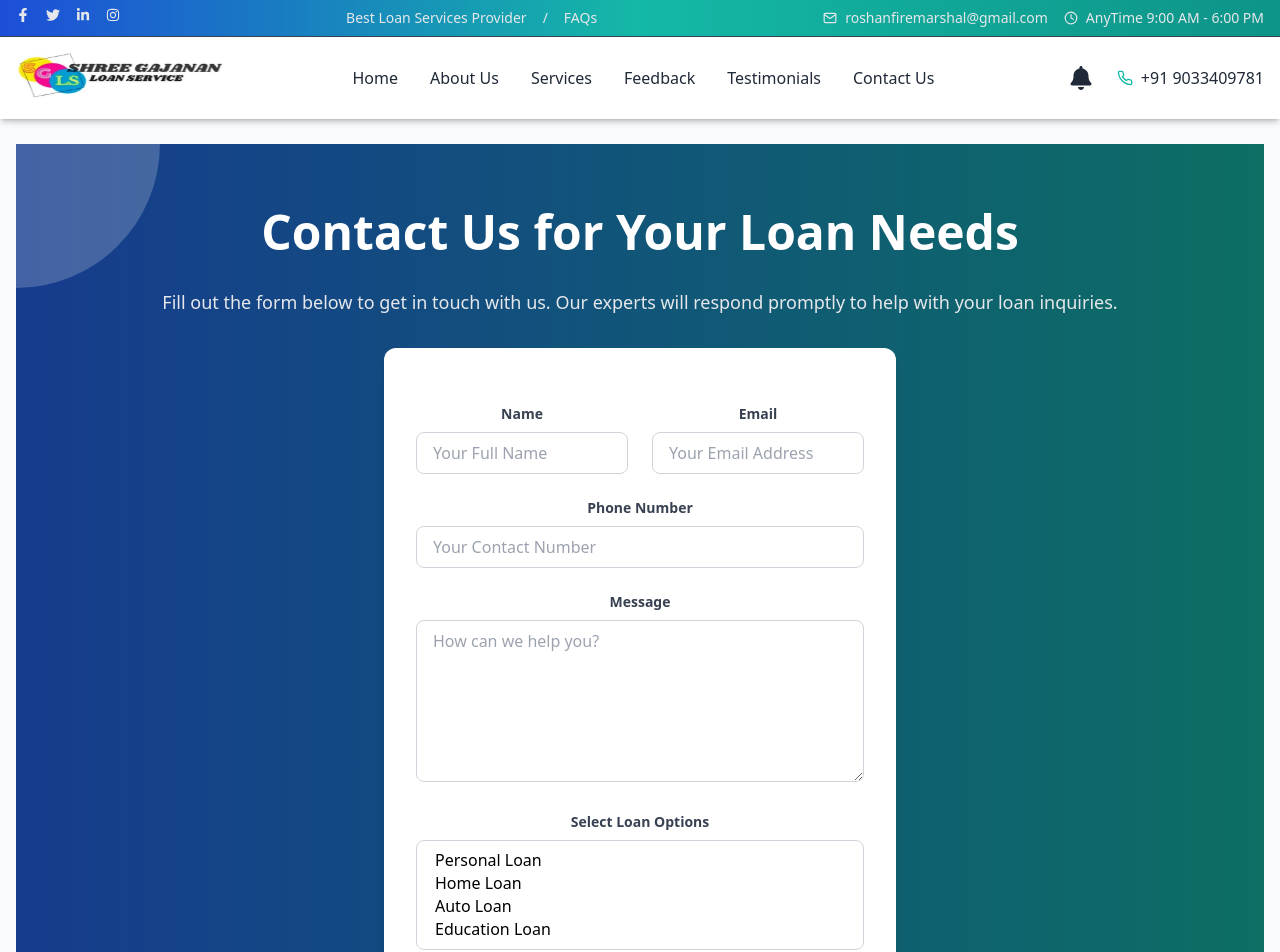
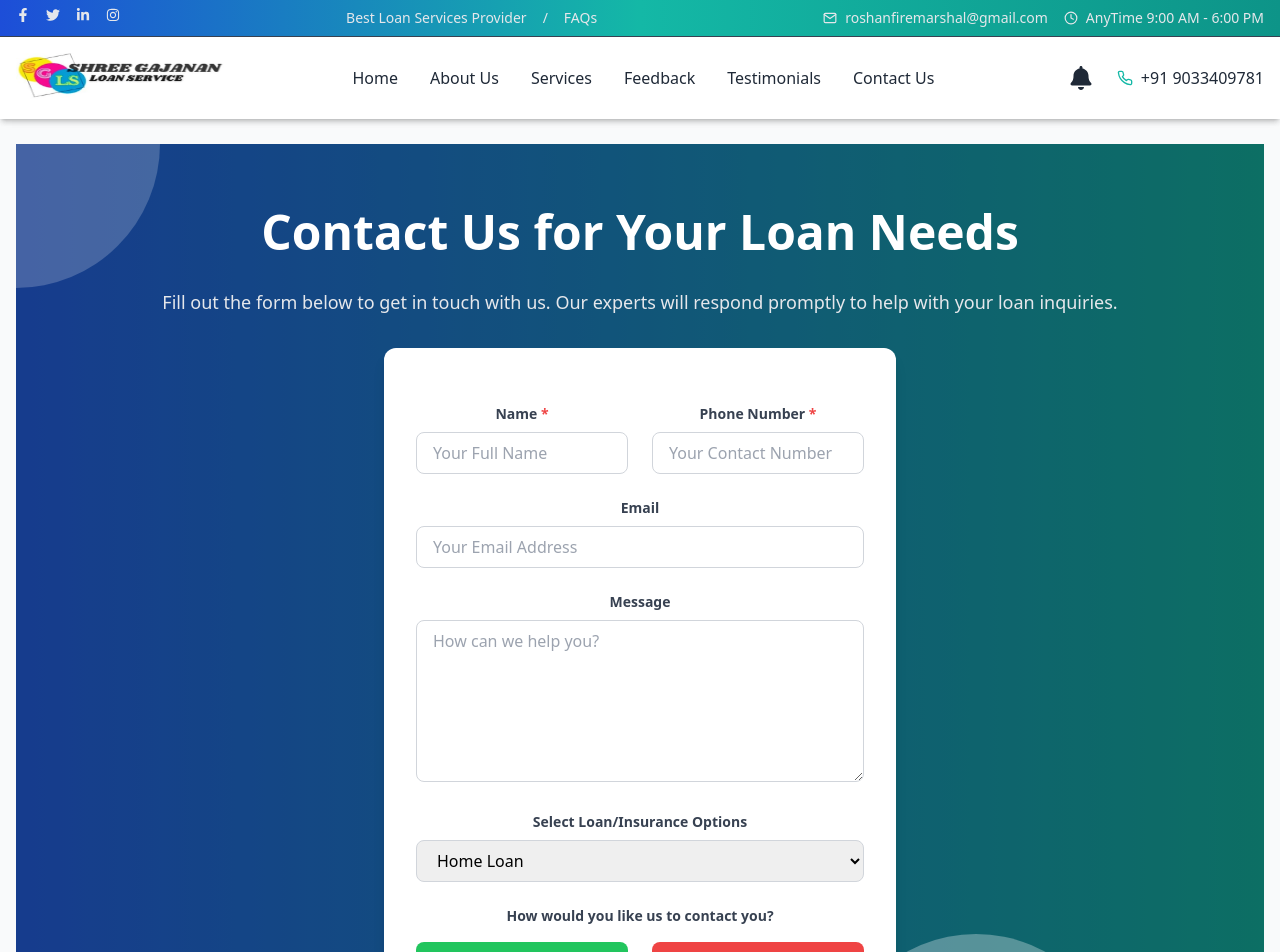
Before and after one commit to Abhikayasth/MTL, a React (Create React App) app in the folder client/: page /contact-form in a window 1280 px wide. Shown: the top 952 px of the page. Built offline with nearby package versions, Linux system fonts and the light colour scheme.

Commit message:
Apply Form is Fixed, Work Correctly. Header & Menu Links Working Correctly.

```diff
--- a/client/src/components/ContactForm.js
+++ b/client/src/components/ContactForm.js
@@ -1,32 +1,63 @@
-import React, { useState, useEffect } from 'react';
-import { useNavigate, useLocation } from 'react-router-dom';
+import React, { useState, useEffect } from "react";
+import { useLocation } from "react-router-dom";
 
 const ContactForm = () => {
   const [selectedOptions, setSelectedOptions] = useState([]);
-  const navigate = useNavigate();
+  const [name, setName] = useState("");
+  const [email, setEmail] = useState("");
+  const [phone, setPhone] = useState("");
+  const [message, setMessage] = useState("");
   const location = useLocation();
 
   useEffect(() => {
-    if (location.state && location.state.selectedOptions) {
-      setSelectedOptions(location.state.selectedOptions);
+    if (location.state) {
+      const { type: selectedType } = location.state;
+      setSelectedOptions([selectedType]);
     }
   }, [location.state]);
 
+  const constructMessage = () => {
+    let text = "Hello, ";
+    if (name) {
+      text += `I am ${name}. `;
+    }
+    if (email) {
+      text += `My Email is ${email}. `;
+    }
+    if (selectedOptions.length > 0) {
+      text += `I am interested in ${selectedOptions.join(", ")}. `;
+    }
+    if (phone) {
+      text += `My Phone number is ${phone}. `;
+    }
+    if (message) {
+      text += `Message: ${message}`;
+    }
+    return text.trim();
+  };
+
   const handleSelectChange = (event) => {
     const { options } = event.target;
-    const values = Array.from(options)
-      .filter(option => option.selected)
-      .map(option => option.value);
-    setSelectedOptions(values);
+    const selectedValues = Array.from(options)
+      .filter((option) => option.selected)
+      .map((option) => option.value);
+
+    selectedValues.push(...selectedOptions);
+    const uniqueValues = Array.from(new Set(selectedValues));
+    setSelectedOptions(uniqueValues);
   };
 
   const handleSubmit = (event) => {
     event.preventDefault();
-    navigate('/notification');
   };
 
+  console.log(selectedOptions);
+
   return (
-    <section id='contact-us' className="relative bg-gradient-to-r from-blue-600 to-teal-500 py-10 md:py-16 overflow-hidden">
+    <section
+      id="contact-us"
+      className="relative bg-gradient-to-r from-blue-600 to-teal-500 py-10 md:py-16 overflow-hidden"
+    >
       <div className="absolute inset-0 bg-black opacity-40"></div>
       <div className="absolute inset-0 flex items-center justify-center">
         <div className="w-72 h-72 bg-white opacity-20 rounded-full absolute top-0 left-0 -translate-x-1/2 -translate-y-1/2"></div>
@@ -38,7 +69,8 @@ const ContactForm = () => {
           Contact Us for Your Loan Needs
         </h1>
         <p className="text-lg text-gray-200 mb-8">
-          Fill out the form below to get in touch with us. Our experts will respond promptly to help with your loan inquiries.
+          Fill out the form below to get in touch with us. Our experts will
+          respond promptly to help with your loan inquiries.
         </p>
 
         <div className="max-w-lg mx-auto">
@@ -50,66 +82,108 @@ const ContactForm = () => {
             <input type="hidden" name="_captcha" value="false" />
 
             <div className="grid grid-cols-1 md:grid-cols-2 gap-6">
-              <div>
-                <label htmlFor="name" className="block text-sm font-semibold text-gray-700 mb-2">Name</label>
+              <div className="md:col-span-1">
+                <label
+                  htmlFor="name"
+                  className="block text-sm font-semibold text-gray-700 mb-2"
+                >
+                  Name <span className="text-red-500">*</span>
+                </label>
                 <input
                   type="text"
                   id="name"
                   name="name"
                   className="w-full px-4 py-2 border border-gray-300 rounded-lg"
                   placeholder="Your Full Name"
+                  onChange={(e) => setName(e.target.value)}
                   required
                 />
               </div>
-              <div>
-                <label htmlFor="email" className="block text-sm font-semibold text-gray-700 mb-2">Email</label>
+              <div className="md:col-span-1">
+                <label
+                  htmlFor="phone"
+                  className="block text-sm font-semibold text-gray-700 mb-2"
+                >
+                  Phone Number <span className="text-red-500">*</span>
+                </label>
+                <input
+                  type="tel"
+                  id="phone"
+                  name="phone"
+                  className="w-full px-4 py-2 border border-gray-300 rounded-lg"
+                  placeholder="Your Contact Number"
+                  onChange={(e) => setPhone(e.target.value)}
+                  required
+                />
+              </div>
+              <div className="md:col-span-2">
+                <label
+                  htmlFor="email"
+                  className="block text-sm font-semibold text-gray-700 mb-2"
+                >
+                  Email
+                </label>
                 <input
                   type="email"
                   id="email"
                   name="email"
                   className="w-full px-4 py-2 border border-gray-300 rounded-lg"
                   placeholder="Your Email Address"
-                  required
-                />
-              </div>
-              <div className="md:col-span-2">
-                <label htmlFor="phone" className="block text-sm font-semibold text-gray-700 mb-2">Phone Number</label>
-                <input
-                  type="tel"
-                  id="phone"
-                  name="phone"
-                  className="w-full px-4 py-2 border border-gray-300 rounded-lg"
-                  placeholder="Your Contact Number"
+                  onChange={(e) => setEmail(e.target.value)}
                   required
                 />
               </div>
             </div>
 
             <div>
-              <label htmlFor="message" className="block text-sm font-semibold text-gray-700 mb-2">Message</label>
+              <label
+                htmlFor="message"
+                className="block text-sm font-semibold text-gray-700 mb-2"
+              >
+                Message
+              </label>
               <textarea
                 id="message"
                 name="message"
                 rows="6"
                 className="w-full px-4 py-2 border border-gray-300 rounded-lg"
                 placeholder="How can we help you?"
+                onChange={(e) => setMessage(e.target.value)}
                 required
               ></textarea>
             </div>
 
             {/* Loan Options Select */}
             <div>
-              <label htmlFor="loan-options" className="block text-sm font-semibold text-gray-700 mb-2">Select Loan Options</label>
+              <label
+                htmlFor="loan-options"
+                className="block text-sm font-semibold text-gray-700 mb-2"
+              >
+                Select Loan/Insurance Options
+              </label>
               <select
                 id="loan-options"
-                multiple
                 className="w-full px-4 py-2 border border-gray-300 rounded-lg"
                 onChange={handleSelectChange}
               >
+                <option value="home-loan">Home Loan</option>
                 <option value="personal-loan">Personal Loan</option>
-                <option value="home-loan">Home Loan</option>
-                <option value="auto-loan">Auto Loan</option>
-                <option value="education-loan">Education Loan</option>
+                <option value="business-loan">Business Loan</option>
+                <option value="loan-against-property">
+                  Loan Against Property
+                </option>
+                <option value="car-loan">Car Loan</option>
+                <option value="resale-home-loan">Resale Home Loan</option>
+                <option value="bank-transfer-top-up-loan">
+                  Bank Transfer & Top-Up Loan
+                </option>
+
+                {/* Insurance Categories */}
+                <option value="health-insurance">Health Insurance</option>
+                <option value="life-insurance">Life Insurance</option>
+                <option value="auto-insurance">Auto Insurance</option>
+                <option value="property-insurance">Property Insurance</option>
+                <option value="travel-insurance">Travel Insurance</option>
                 {/* Add more options as needed */}
               </select>
             </div>
@@ -117,47 +191,79 @@ const ContactForm = () => {
             {/* Selected Options Display */}
             {selectedOptions.length > 0 && (
               <div className="mt-4">
-                <p className="text-sm font-semibold text-gray-700 mb-2">You have selected the following loan options:</p>
+                <p className="text-sm font-semibold text-gray-700 mb-2">
+                  You have selected the following loan options:
+                </p>
                 <ul className="list-disc list-inside text-gray-800 mb-4">
-                  {selectedOptions.map(option => (
+                  {selectedOptions.map((option) => (
                     <li key={option}>
-                      {option.charAt(0).toUpperCase() + option.slice(1).replace('-', ' ')}
+                      {option.charAt(0).toUpperCase() +
+                        option.slice(1).replace("-", " ")}
                     </li>
                   ))}
                 </ul>
                 <p className="text-sm text-gray-600">
-                  Please use the contact options below to apply or get more information about these loan options.
+                  Please use the contact options below to apply or get more
+                  information about these loan options.
                 </p>
               </div>
             )}
 
             {/* Communication Options */}
             <div className="space-y-4">
-              <p className="block text-sm font-semibold text-gray-700 mb-2">How would you like us to contact you?</p>
+              <p className="block text-sm font-semibold text-gray-700 mb-2">
+                How would you like us to contact you?
+              </p>
               <div className="grid grid-cols-1 md:grid-cols-2 gap-6">
                 {/* WhatsApp */}
                 <button
                   type="button"
                   className="bg-green-500 text-white py-2 px-4 rounded-lg hover:bg-green-600 transition-transform duration-300 transform hover:scale-105"
-                  onClick={() => window.open('https://wa.me/9033409781', '_blank')}
+                  onClick={() => {
+                    if (!name || !phone) {
+                      alert("Please Provide Your Name and Phone Number.");
+                      return;
+                    } else {
+                      const whatsappMessage = constructMessage();
+                      window.open(
+                        `https://wa.me/9033409781?text=${encodeURIComponent(
+                          whatsappMessage
+                        )}`,
+                        "_blank"
+                      );
+                    }
+                  }}
                 >
                   <i className="fab fa-whatsapp mr-2"></i> Contact via WhatsApp
                 </button>
 
                 {/* Direct Call */}
-                <button
+                {/* <button
                   type="button"
                   className="bg-blue-500 text-white py-2 px-4 rounded-lg hover:bg-blue-600 transition-transform duration-300 transform hover:scale-105"
                   onClick={() => window.open('tel:9033409781')}
                 >
                   <i className="fas fa-phone mr-2"></i> Direct Call
-                </button>
+                </button> */}
 
                 {/* Email */}
                 <button
                   type="button"
                   className="bg-red-500 text-white py-2 px-4 rounded-lg hover:bg-red-600 transition-transform duration-300 transform hover:scale-105"
-                  onClick={() => window.open('mailto:roshanfiremarshal@gmail.com')}
+                  onClick={() => {
+                    if (!name || !phone) {
+                      alert("Please Provide Your Name and Phone Number.");
+                      return;
+                    } else {
+                      const subject = "Loan Inquiry";
+                      const body = constructMessage();
+                      window.open(
+                        `mailto:roshanfiremarshal@gmail.com?subject=${encodeURIComponent(
+                          subject
+                        )}&body=${encodeURIComponent(body)}`
+                      );
+                    }
+                  }}
                 >
                   <i className="fas fa-envelope mr-2"></i> Contact via Email
                 </button>
--- a/client/src/components/ContactUs.js
+++ b/client/src/components/ContactUs.js
@@ -1,9 +1,13 @@
-import React from 'react';
+import React, {useEffect} from 'react';
 import { useNavigate } from 'react-router-dom';
 import { FaEnvelope, FaPhone, FaMapMarkerAlt } from 'react-icons/fa';
 
 const ContactUs = () => {
   const navigate = useNavigate();
+
+  useEffect(() => {
+    window.scrollTo(0, 0);
+  }, []);
 
   const handleJoinUs = () => {
     navigate('/contact-form'); // Adjust the route to your contact form page
```
Also changed, not shown: client/src/App.js (+6 -1 lines), client/src/components/Header.js (+10 -10 lines).
